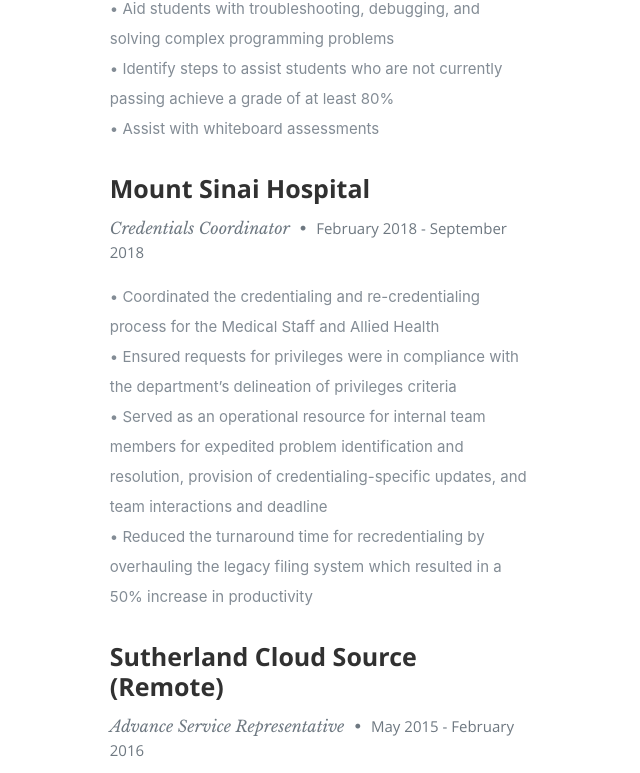
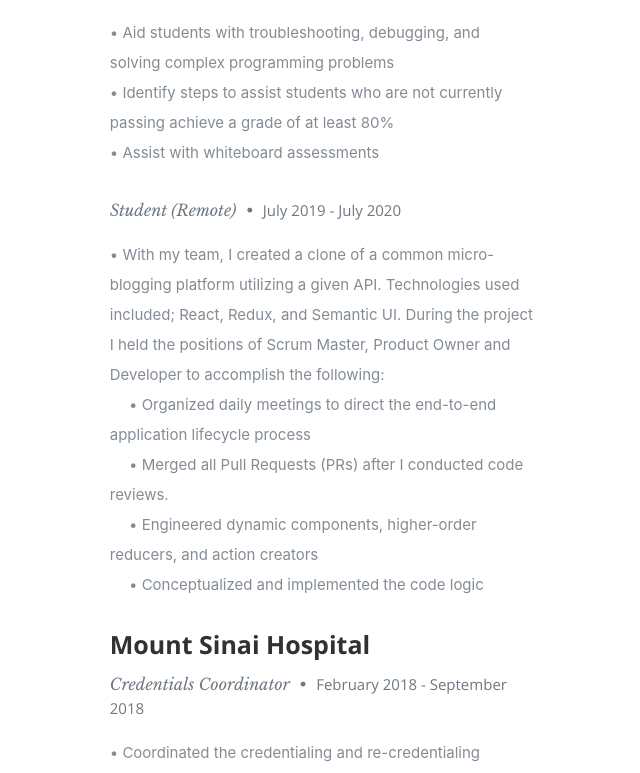
Before and after one commit to Aries324/portfolio, a React (Create React App) app: page / in a window 1280 px wide. Shown: the part 1754-2527 px from the top of the page, without its empty margins (466-1106 px from the left). Built offline with nearby package versions, Linux system fonts and the light colour scheme.

Commit message:
reformats resume

```diff
--- a/src/components/resume/resume.js
+++ b/src/components/resume/resume.js
@@ -42,7 +42,7 @@
                   <div className="twelve columns">
                     <h3>Kenzie Academy</h3>
                     <p className="info">
-                      Student Coach (Remote) <span>•</span>{" "}
+                      Software Engineer Coach (Remote) <span>•</span>{" "}
                       <em className="date">March 2010 - Present</em>
                     </p>
                     <p>
@@ -51,6 +51,23 @@
                       steps to assist students who are not currently passing
                       achieve a grade of at least 80% <br />• Assist with
                       whiteboard assessments
+                    </p>
+                    <p className="info">
+                      Student (Remote) <span>•</span>{" "}
+                      <em className="date">July 2019 - July 2020</em>
+                    </p>
+                    <p>
+                      • With my team, I created a clone of a common
+                      micro-blogging platform utilizing a given API.
+                      Technologies used included; React, Redux, and Semantic UI.
+                      During the project I held the positions of Scrum Master,
+                      Product Owner and Developer to accomplish the following:{" "}
+                      <br /> &emsp; • Organized daily meetings to direct the
+                      end-to-end application lifecycle process <br /> &emsp; •
+                      Merged all Pull Requests (PRs) after I conducted code
+                      reviews. <br /> &emsp; • Engineered dynamic components,
+                      higher-order reducers, and action creators <br /> &emsp; •
+                      Conceptualized and implemented the code logic
                     </p>
                   </div>
                 </div>
```
Also changed, not shown: 1 other file (tests, documents, lock files or other folders).
